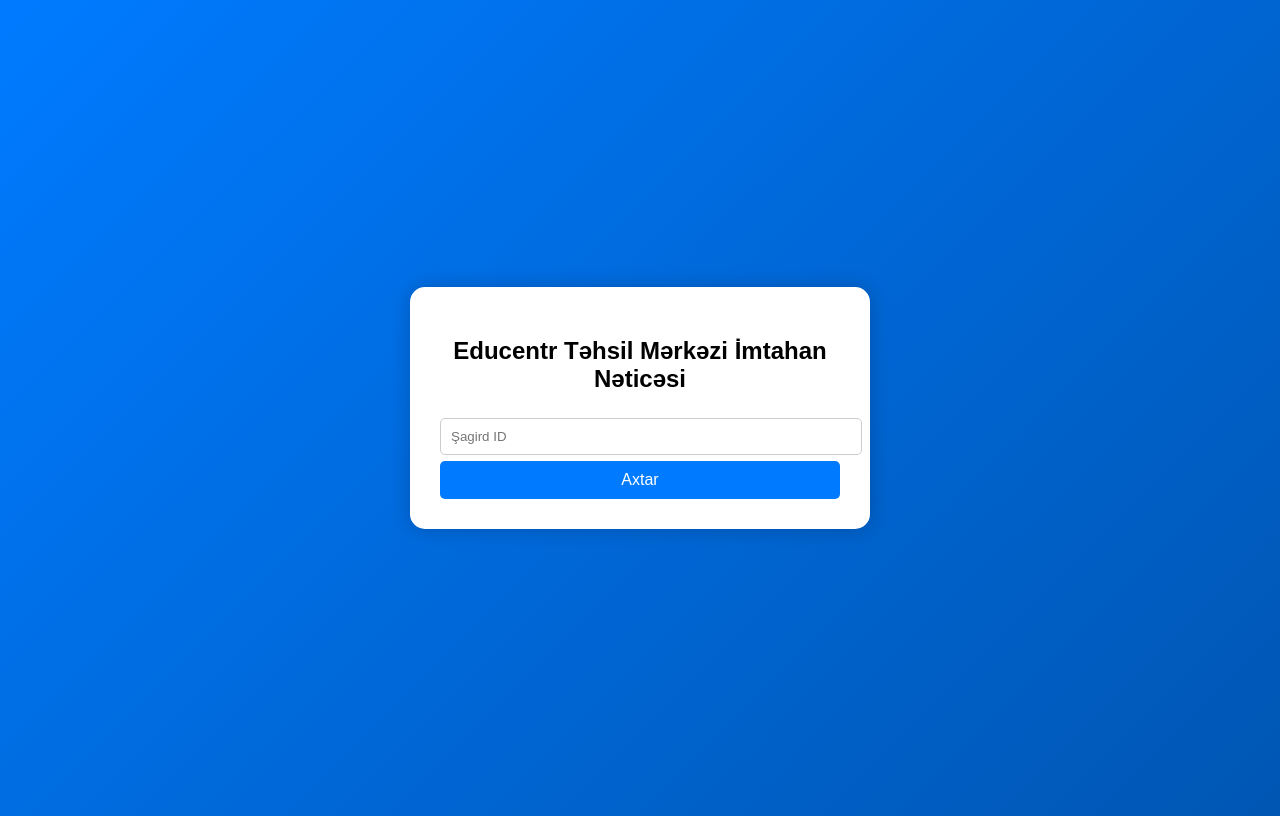
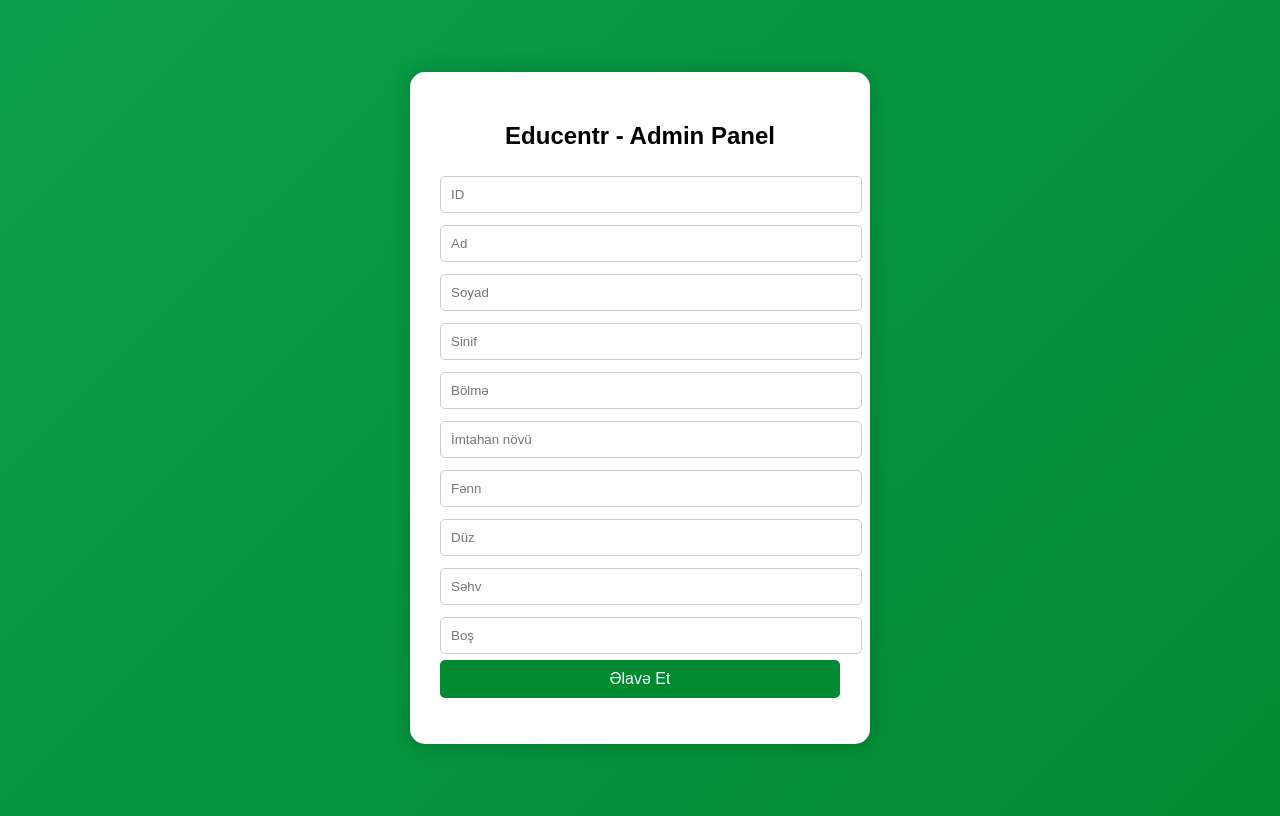
Before and after one commit to nezerovferid482-pixel/Educentr-mtahan-M-rk-zi3, a plain HTML site: page index.html in a window 1280 px wide. Drawn offline with Linux system fonts and the light colour scheme.

Commit message:
Add files via upload

```diff
--- a/index.html
+++ b/index.html
@@ -2,10 +2,10 @@
 <html lang="az">
 <head>
 <meta charset="UTF-8">
-<title>Educentr Təhsil Mərkəzi İmtahan Nəticəsi</title>
+<title>Educentr - Admin Panel</title>
 <style>
 body {
-  background: linear-gradient(135deg, #007bff, #0056b3);
+  background: linear-gradient(135deg, #0a9f4c, #028a30);
   font-family: Arial, sans-serif;
   display: flex; justify-content: center; align-items: center;
   height: 100vh; color: #fff;
@@ -20,53 +20,51 @@ input {
   border: 1px solid #ccc; border-radius: 5px;
 }
 button {
-  background: #007bff; color: #fff; padding: 10px 15px;
+  background: #028a30; color: #fff; padding: 10px 15px;
   border: none; border-radius: 5px; cursor: pointer;
   width: 100%; font-size: 16px;
 }
-button:hover { background: #0a80ff; }
-table {
-  width: 100%; border-collapse: collapse; margin-top: 10px;
-}
-th, td {
-  border: 1px solid #ddd; padding: 8px; text-align: center;
-}
+button:hover { background: #06b342; }
 </style>
 </head>
 <body>
   <div class="box">
-    <h2>Educentr Təhsil Mərkəzi İmtahan Nəticəsi</h2>
-    <input id="searchID" placeholder="Şagird ID">
-    <button onclick="search()">Axtar</button>
-    <div id="result"></div>
+    <h2>Educentr - Admin Panel</h2>
+    <input id="id" placeholder="ID">
+    <input id="ad" placeholder="Ad">
+    <input id="soyad" placeholder="Soyad">
+    <input id="sinif" placeholder="Sinif">
+    <input id="bolme" placeholder="Bölmə">
+    <input id="imtahan" placeholder="İmtahan növü">
+    <input id="fenn" placeholder="Fənn">
+    <input id="duz" placeholder="Düz">
+    <input id="sehv" placeholder="Səhv">
+    <input id="bos" placeholder="Boş">
+    <button onclick="saveData()">Əlavə Et</button>
+    <p id="msg"></p>
   </div>
 
 <script>
-function search() {
-  const id = document.getElementById("searchID").value.trim();
-  const data = JSON.parse(localStorage.getItem("imtahanlar")) || [];
-  const results = data.filter(x => x.id === id);
+function saveData() {
+  const data = {
+    id: document.getElementById("id").value,
+    ad: document.getElementById("ad").value,
+    soyad: document.getElementById("soyad").value,
+    sinif: document.getElementById("sinif").value,
+    bolme: document.getElementById("bolme").value,
+    imtahan: document.getElementById("imtahan").value,
+    fenn: document.getElementById("fenn").value,
+    duz: document.getElementById("duz").value,
+    sehv: document.getElementById("sehv").value,
+    bos: document.getElementById("bos").value,
+  };
 
-  if (results.length === 0) {
-    document.getElementById("result").innerHTML = "<p style='color:red'>Nəticə tapılmadı!</p>";
-    return;
-  }
+  let all = JSON.parse(localStorage.getItem("imtahanlar")) || [];
+  all.push(data);
+  localStorage.setItem("imtahanlar", JSON.stringify(all));
 
-  let html = "<table><tr><th>Ad</th><th>Soyad</th><th>Sinif</th><th>Fənn</th><th>Düz</th><th>Səhv</th><th>Boş</th></tr>";
-  results.forEach(r => {
-    html += `<tr>
-      <td>${r.ad}</td>
-      <td>${r.soyad}</td>
-      <td>${r.sinif}</td>
-      <td>${r.fenn}</td>
-      <td>${r.duz}</td>
-      <td>${r.sehv}</td>
-      <td>${r.bos}</td>
-    </tr>`;
-  });
-  html += "</table>";
-
-  document.getElementById("result").innerHTML = html;
+  document.getElementById("msg").innerHTML = "✅ Uğurla əlavə olundu!";
+  document.querySelectorAll("input").forEach(i => i.value = "");
 }
 </script>
 </body>
```
